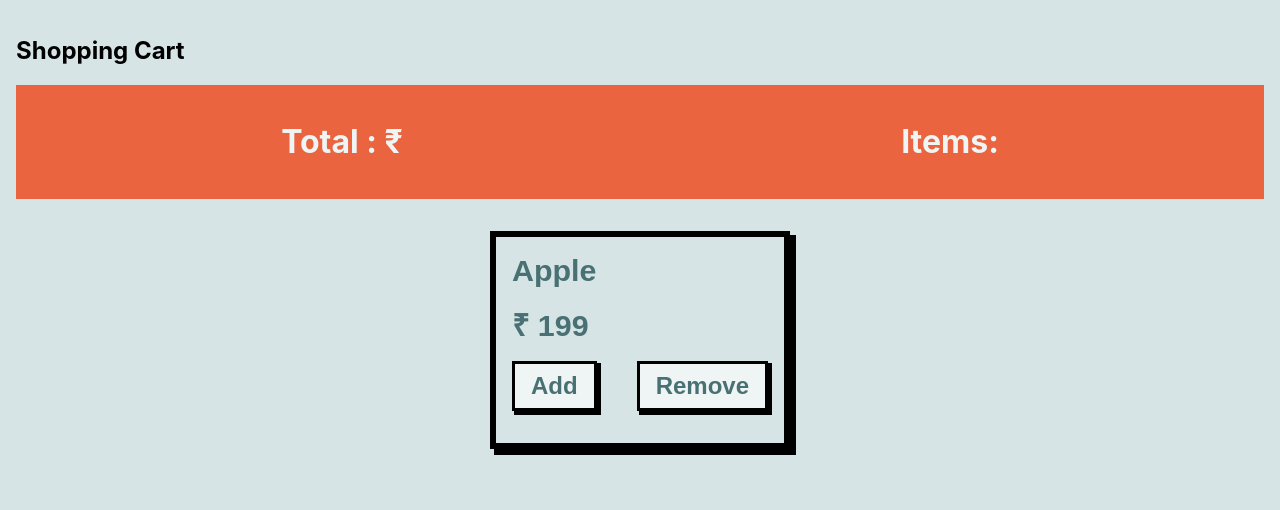
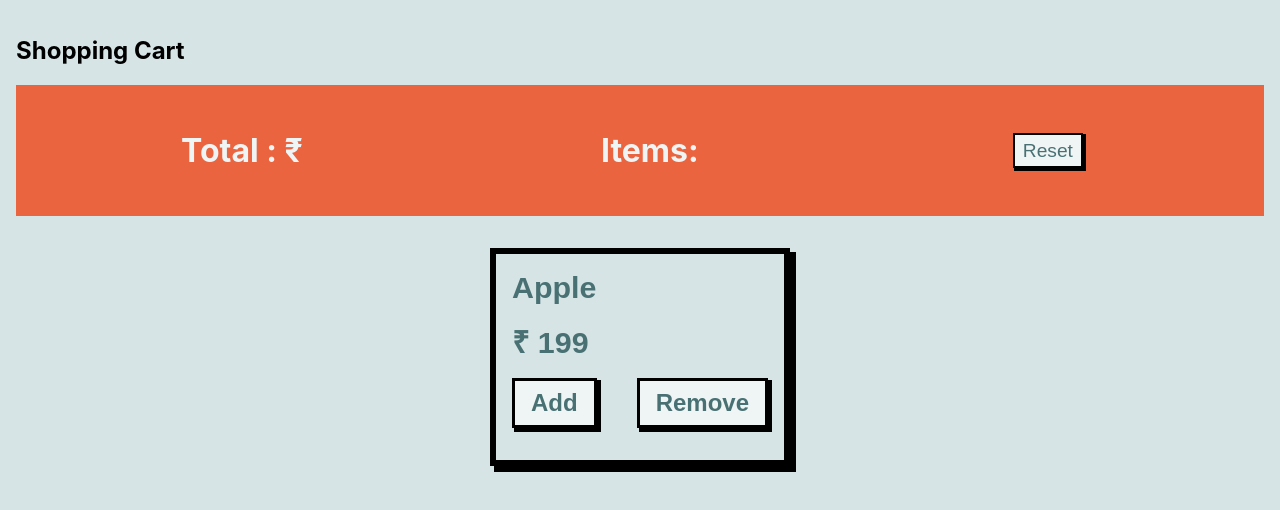
Before and after one commit to NaveenReddy0427/ShoppingCart_ContextAPI, a React (Create React App) app: page / in a window 1280 px wide. Shown: the top 510 px of the page. Built offline with nearby package versions, Linux system fonts and the light colour scheme.

Commit message:
add reset button to reset the total and item count as well, style to button and handleReset function is also written

```diff
--- a/src/ItemContext.js
+++ b/src/ItemContext.js
@@ -27,10 +27,14 @@
         setItem(item-1)
       };
 
+      const handleReset = ()=>{
+        setTotal(0)
+        setItem(0)
+      }
 
     return(
         <>
-        <ItemContext.Provider value={{total, item, handleAdd, handleRemove}}>
+        <ItemContext.Provider value={{total, item, handleAdd, handleRemove, handleReset}}>
             {props.children}
         </ItemContext.Provider>
 
--- a/src/components/Navbar.jsx
+++ b/src/components/Navbar.jsx
@@ -6,11 +6,14 @@
 
 function Navbar() {
 
-  const { item, total } = useValue()
+  const { item, total, handleReset } = useValue()
   return (
     <div className={styles.container}>
       <h1>Total : &#x20B9; {total}</h1>
       <h1>Items: {item}</h1>
+      <div className={styles.buttonsWrapper}>
+        <button className={styles.button} onClick={handleReset}>Reset</button>
+      </div>
     </div>
   );
 }
--- a/src/styles/Total.module.css
+++ b/src/styles/Total.module.css
@@ -6,3 +6,30 @@
     color: var(--primary-color);
     padding: 1rem;
 }
+
+.buttonsWrapper{
+    margin-block: 1rem;
+    display: flex;
+    justify-content: flex-end;
+    align-items: end;
+}
+
+.button{
+    border: 0.15rem solid #000;
+    background-color: var(--primary-color);
+    color: var(--secondary-color);
+    font-size: 1.2rem;
+    font-weight: 400;
+    cursor: pointer;
+    padding: 0.3rem 0.5rem;
+    box-shadow: 2px 2px 0px 1px rgba(0, 0, 0, 1);
+    transition: all 0.2s ease-in-out;
+    margin: 1rem;
+}
+
+.button:hover{
+    transform: scale(0.9);
+    box-shadow: 1px 1px 0px 1px rgba(0, 0, 0, 1);
+    background-color: var(--secondary-color);
+    color: var(--primary-color);
+}
```
